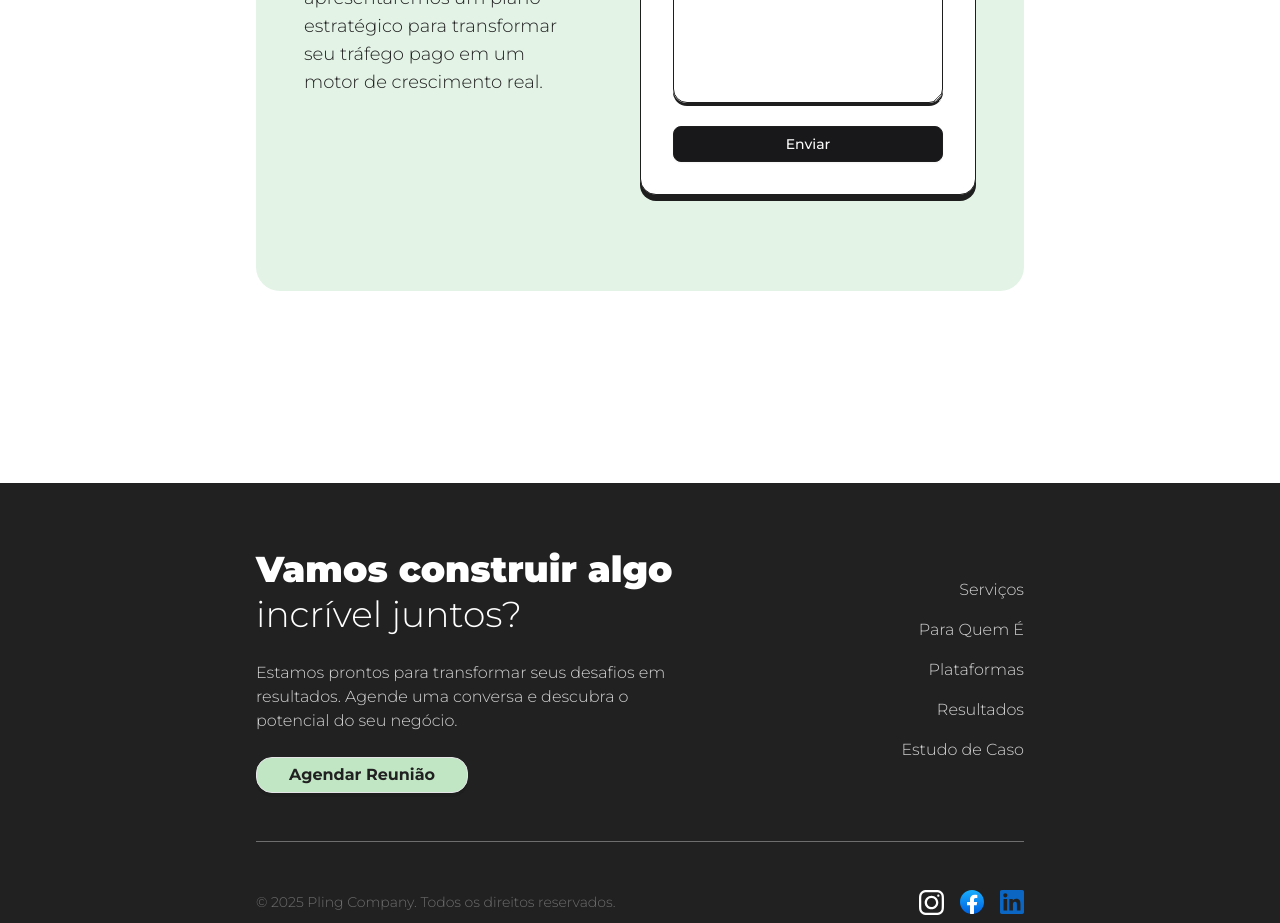
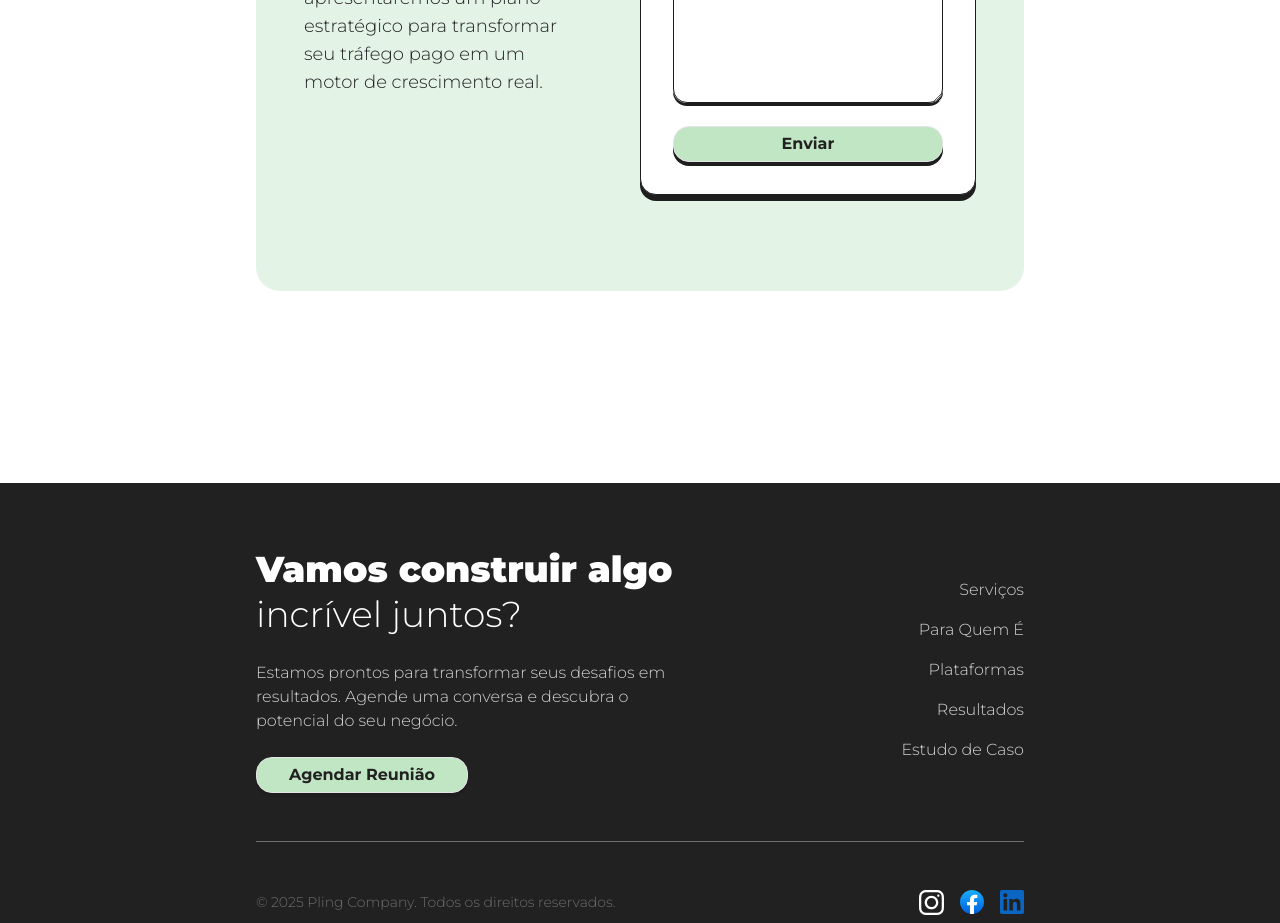
Before and after one commit to LucasBened/pling-company, a React (Vite) app: page / in a window 1280 px wide. Shown: the part 8640-9563 px from the top of the page. Built offline with nearby package versions, Linux system fonts and the light colour scheme.

Commit message:
[feat] criando formulario, com validaçao do zod e hookform

```diff
--- a/src/components/ContactSession.tsx
+++ b/src/components/ContactSession.tsx
@@ -332,7 +332,11 @@ const ContactSession = () => {
 
             <Button
               type="submit"
-              className="w-full btn-3d"
+              className="bg-[#C0E6C4] text-smooth-black border  rounded-2xl font-bold text-base py-4 px-8
+                       shadow-[0px_4px_0px_0px_#1E1E1E] hover:shadow-[0px_6px_0px_0px_#1E1E1E]
+                       hover:bg-[#b1dcb4] hover:-translate-y-0.5
+                       active:shadow-[0px_2px_0px_0px_#1E1E1E] active:translate-y-0.5
+                       transition-all duration-200 ease-out w-full "
               disabled={isSubmitting} // O botão é desabilitado pelo RHF
             >
               {isSubmitting ? "Enviando..." : "Enviar"}
```
